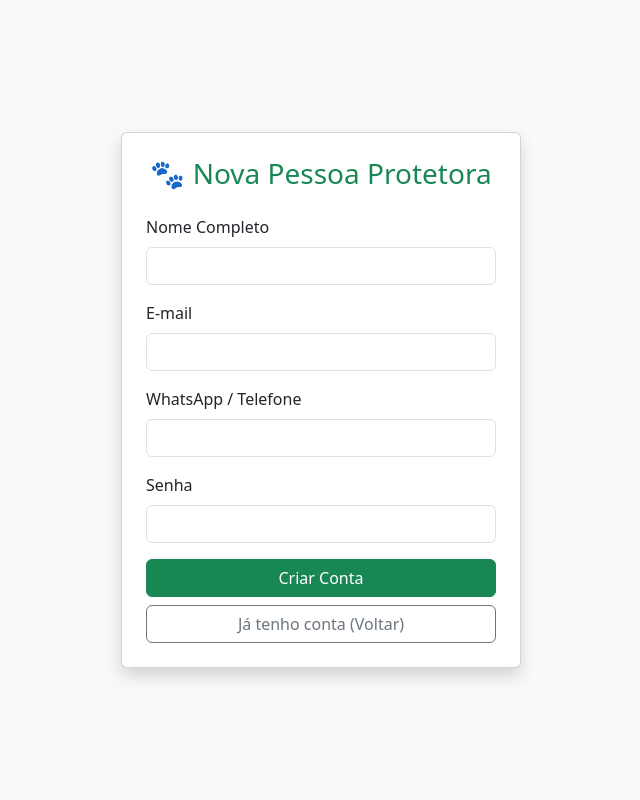
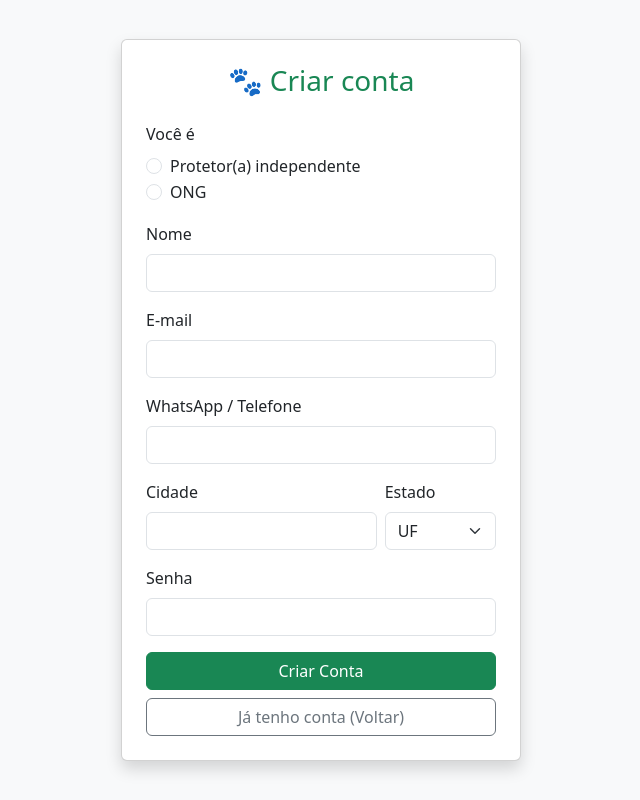
Before and after one commit to gbertaggia/patinhas-protegidas, a Flask app: page /cadastro in a window 1280 px wide. Shown: the whole page, without its empty margins (319-959 px from the left). Run offline with Flask 3, Linux system fonts and the light colour scheme; parts of the project's set-up code (start-up, migrations or seed data) failed here and were passed over.

Commit message:
Cadastro com perfil (protetor ou ONG), cidade e estado

```diff
--- a/routes/auth.py
+++ b/routes/auth.py
@@ -14,18 +14,48 @@ def home():
     return render_template('login.html')
 
 
+UFS = (
+    'AC', 'AL', 'AM', 'AP', 'BA', 'CE', 'DF', 'ES', 'GO', 'MA', 'MG', 'MS', 'MT',
+    'PA', 'PB', 'PE', 'PI', 'PR', 'RJ', 'RN', 'RO', 'RR', 'RS', 'SC', 'SE', 'SP', 'TO',
+)
+TIPOS_DE_CONTA = ('PROTETOR', 'ONG')
+
+
 @bp.route('/cadastro')
 def tela_cadastro():
     # Renderiza a interface de registro de novos usuários
-    return render_template('cadastro.html')
+    return render_template('cadastro.html', ufs=UFS)
+
+
+def _erro_cadastro(mensagem):
+    """Página simples de erro de validação do cadastro (resposta 400)."""
+    return f"""
+        <h1 style="color: red; text-align: center; margin-top: 50px;">{mensagem}</h1>
+        <div style="text-align: center;">
+            <a href="/cadastro" style="font-size: 18px;">Voltar ao cadastro</a>
+        </div>
+    """, 400
 
 
 @bp.route('/cadastrar', methods=['POST'])
 def criar_conta():
-    nome = request.form.get('nome')
-    email = request.form.get('email')
-    senha = request.form.get('senha')
-    telefone = request.form.get('telefone')
+    nome = (request.form.get('nome') or '').strip()
+    email = (request.form.get('email') or '').strip()
+    senha = request.form.get('senha') or ''
+    telefone = (request.form.get('telefone') or '').strip() or None
+    tipo = request.form.get('tipo')
+    cidade = (request.form.get('cidade') or '').strip()
+    uf = request.form.get('uf')
+
+    # Validação no servidor: o HTML também exige os campos, mas ele pode ser burlado
+    if not nome or not email or not senha:
+        return _erro_cadastro('Preencha nome, e-mail e senha.')
+    if tipo not in TIPOS_DE_CONTA:
+        return _erro_cadastro('Escolha se você é protetor(a) ou ONG.')
+    if not cidade or len(cidade) > 100:
+        return _erro_cadastro('Informe a cidade (até 100 caracteres).')
+    if uf not in UFS:
+        return _erro_cadastro('Escolha o estado.')
 
     try:
         conexao = conectar_banco()
@@ -47,8 +77,12 @@ def criar_conta():
                 </div>
             """
 
-        comando_sql = "INSERT INTO usuarios (nome, email, senha, telefone) VALUES (%s, %s, %s, %s)"
-        valores = (nome, email, generate_password_hash(senha), telefone)
+        comando_sql = """
+            INSERT INTO usuarios (nome, email, senha, telefone, tipo, cidade, uf)
+            VALUES (%s, %s, %s, %s, %s, %s, %s)
+        """
+        valores = (nome, email, generate_password_hash(senha), telefone, tipo, cidade, uf)
+
         cursor.execute(comando_sql, valores)
         conexao.commit()
 
--- /dev/null
+++ b/static/js/cadastro.js
@@ -0,0 +1,15 @@
+// Ajusta o texto do campo de nome conforme o perfil escolhido (protetor ou ONG).
+const rotulosDoNome = {
+  PROTETOR: 'Seu nome completo',
+  ONG: 'Nome da ONG',
+};
+
+function atualizarRotuloDoNome() {
+  const escolhido = document.querySelector('input[name="tipo"]:checked');
+  const rotulo = document.querySelector('label[for="nome"]');
+  rotulo.textContent = escolhido ? rotulosDoNome[escolhido.value] : 'Nome';
+}
+
+document.querySelectorAll('input[name="tipo"]').forEach((opcao) => {
+  opcao.addEventListener('change', atualizarRotuloDoNome);
+});
--- a/templates/cadastro.html
+++ b/templates/cadastro.html
@@ -7,15 +7,28 @@
     <link href="https://cdn.jsdelivr.net/npm/bootstrap@5.3.0/dist/css/bootstrap.min.css" rel="stylesheet">
 </head>
 
-<body class="bg-light d-flex align-items-center justify-content-center" style="height: 100vh;">
+<script src="{{ url_for('static', filename='js/cadastro.js') }}" defer></script>
+<body class="bg-light d-flex align-items-center justify-content-center" style="min-height: 100vh;">
 
     <div class="card shadow p-4 m-3" style="width: 100%; max-width: 400px;">
-        <h3 class="text-center text-success mb-4">🐾 Nova Pessoa Protetora</h3>
+        <h3 class="text-center text-success mb-4">🐾 Criar conta</h3>
 
         <form method="POST" action="/cadastrar">
 
+            <fieldset class="mb-3">
+                <legend class="form-label fs-6">Você é</legend>
+                <div class="form-check">
+                    <input class="form-check-input" type="radio" name="tipo" id="tipo-protetor" value="PROTETOR" required>
+                    <label class="form-check-label" for="tipo-protetor">Protetor(a) independente</label>
+                </div>
+                <div class="form-check">
+                    <input class="form-check-input" type="radio" name="tipo" id="tipo-ong" value="ONG" required>
+                    <label class="form-check-label" for="tipo-ong">ONG</label>
+                </div>
+            </fieldset>
+
             <div class="mb-3">
-                <label for="nome" class="form-label">Nome Completo</label>
+                <label for="nome" class="form-label">Nome</label>
                 <input type="text" class="form-control" id="nome" name="nome" required>
             </div>
 
@@ -27,6 +40,22 @@
             <div class="mb-3">
                 <label for="telefone" class="form-label">WhatsApp / Telefone</label>
                 <input type="text" class="form-control" id="telefone" name="telefone">
+            </div>
+
+            <div class="row g-2 mb-3">
+                <div class="col-8">
+                    <label for="cidade" class="form-label">Cidade</label>
+                    <input type="text" class="form-control" id="cidade" name="cidade" maxlength="100" required>
+                </div>
+                <div class="col-4">
+                    <label for="uf" class="form-label">Estado</label>
+                    <select class="form-select" id="uf" name="uf" required>
+                        <option value="">UF</option>
+                        {% for sigla in ufs %}
+                        <option value="{{ sigla }}">{{ sigla }}</option>
+                        {% endfor %}
+                    </select>
+                </div>
             </div>
 
             <div class="mb-3">
```
Also changed, not shown: docs/DESENVOLVIMENTO.md (+18 -2 lines), docs/TESTES.md (+24 -5 lines), tests/conftest.py (+16 -0 lines), tests/test_cadastro.py (added, +88 -0 lines), database/migrations/003_uf_do_usuario.sql (added).
